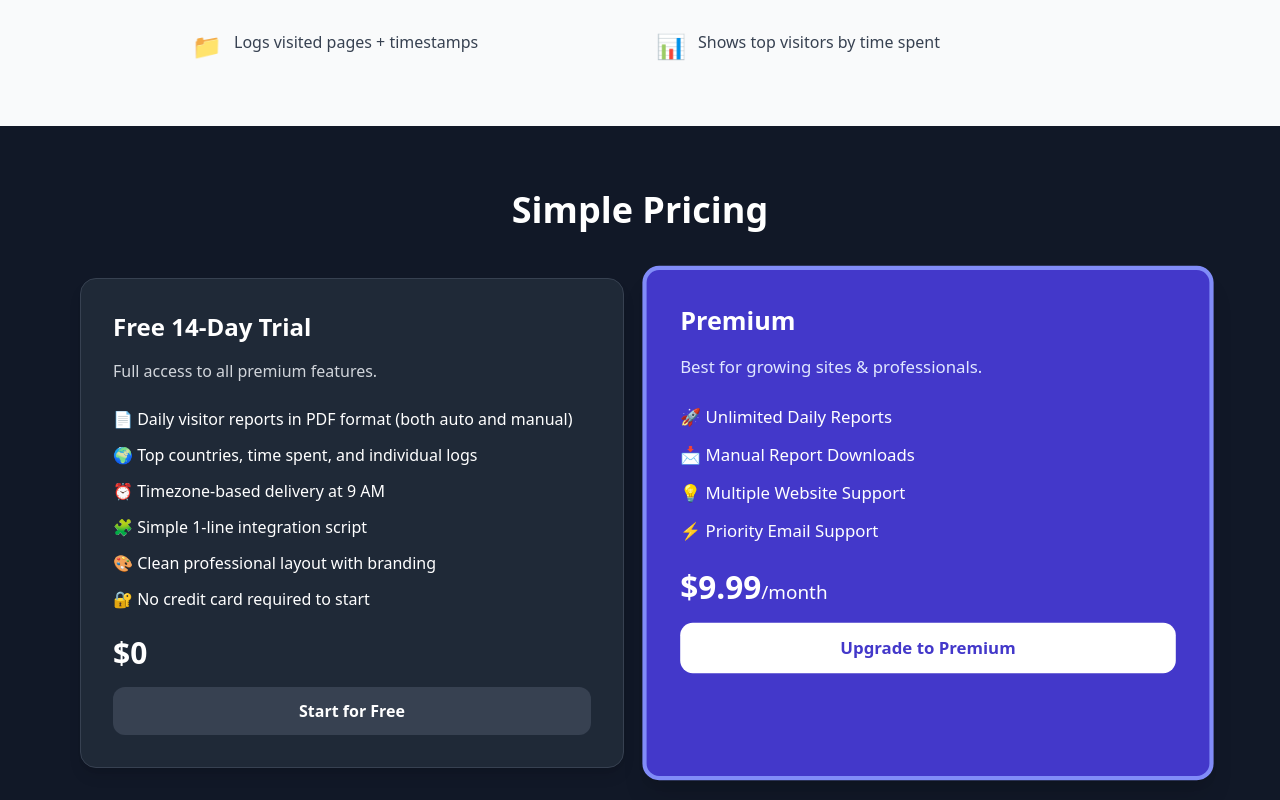
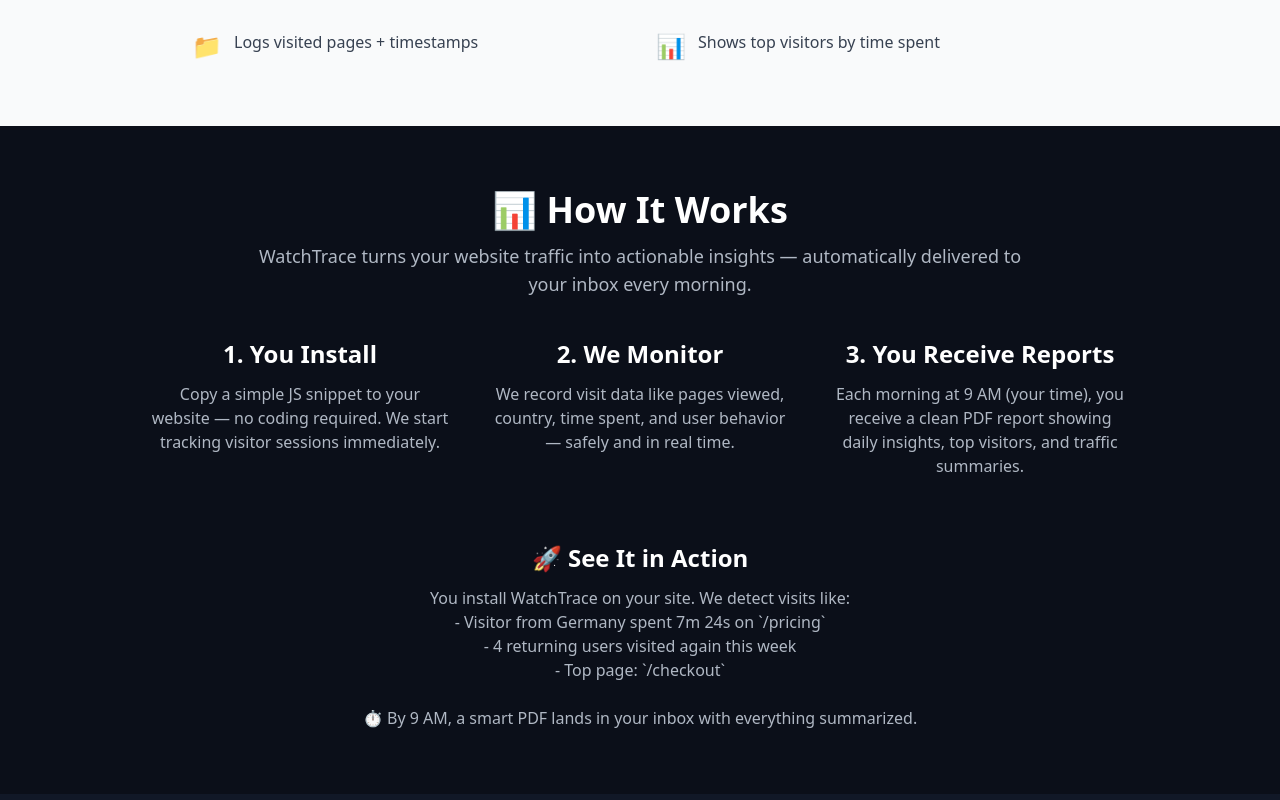
Before and after one commit to cody863/watchtrace-working-site, a React (Vite) app: page / in a window 1280 px wide. Shown: the part 680-1480 px from the top of the page. Built offline with nearby package versions, Linux system fonts and the light colour scheme.

Commit message:
Final touches

```diff
--- a/src/App.jsx
+++ b/src/App.jsx
@@ -17,6 +17,7 @@
         {/* DESKTOP NAV */}
         <nav className="hidden md:flex space-x-6 font-medium">
           <a href="#features" className="hover:text-blue-600">Features</a>
+          <a href="#how-it-works" className="hover:text-blue-600">How It Works</a>
           <a href="#pricing" className="hover:text-blue-600">Pricing</a>
           <a href="#contact" className="hover:text-blue-600">Contact</a>
         </nav>
@@ -55,6 +56,7 @@
           {/* Links */}
           <nav className="mt-12 flex flex-col space-y-6">
             <a href="#features" className="text-xl font-medium hover:text-blue-400">Features</a>
+            <a href="#how-it-works" className="text-xl font-medium hover:text-blue-400">How It Works</a>
             <a href="#pricing" className="text-xl font-medium hover:text-blue-400">Pricing</a>
             <a href="#contact" className="text-xl font-medium hover:text-blue-400">Contact</a>
           </nav>
@@ -84,6 +86,7 @@
               Get Early Access
             </a>
           </div>
+
         </div>
 
         <div className="mt-6">
@@ -118,6 +121,48 @@
             <span className="text-2xl">📊</span>
             <p className="text-gray-700">Shows top visitors by time spent</p>
           </div>
+        </div>
+      </section>
+
+      {/* How It Works Section */}
+      <section id="how-it-works" className="py-16 px-4 bg-[#0b0f19] text-white text-center">
+        <h2 className="text-4xl font-bold mb-3">📊 How It Works</h2>
+        <p className="text-lg text-[#b0b8c4] max-w-3xl mx-auto mb-10">
+          WatchTrace turns your website traffic into actionable insights — automatically delivered to your inbox every morning.
+        </p>
+
+        <div className="flex flex-wrap justify-center gap-10 max-w-6xl mx-auto">
+          <div className="flex-1 max-w-[300px]">
+            <h3 className="text-2xl font-semibold mb-3">1. You Install</h3>
+            <p className="text-[#b0b8c4]">
+              Copy a simple JS snippet to your website — no coding required. We start tracking visitor sessions immediately.
+            </p>
+          </div>
+          <div className="flex-1 max-w-[300px]">
+            <h3 className="text-2xl font-semibold mb-3">2. We Monitor</h3>
+            <p className="text-[#b0b8c4]">
+              We record visit data like pages viewed, country, time spent, and user behavior — safely and in real time.
+            </p>
+          </div>
+          <div className="flex-1 max-w-[300px]">
+            <h3 className="text-2xl font-semibold mb-3">3. You Receive Reports</h3>
+            <p className="text-[#b0b8c4]">
+              Each morning at 9 AM (your time), you receive a clean PDF report showing daily insights, top visitors, and traffic summaries.
+            </p>
+          </div>
+        </div>
+
+        <div className="mt-16">
+          <h3 className="text-2xl font-semibold mb-3">🚀 See It in Action</h3>
+          <p className="max-w-3xl mx-auto text-[#b0b8c4]">
+            You install WatchTrace on your site. We detect visits like:
+            <br />
+            - Visitor from Germany spent 7m 24s on `/pricing`<br />
+            - 4 returning users visited again this week<br />
+            - Top page: `/checkout`<br />
+            <br />
+            ⏱ By 9 AM, a smart PDF lands in your inbox with everything summarized.
+          </p>
         </div>
       </section>
 
```
